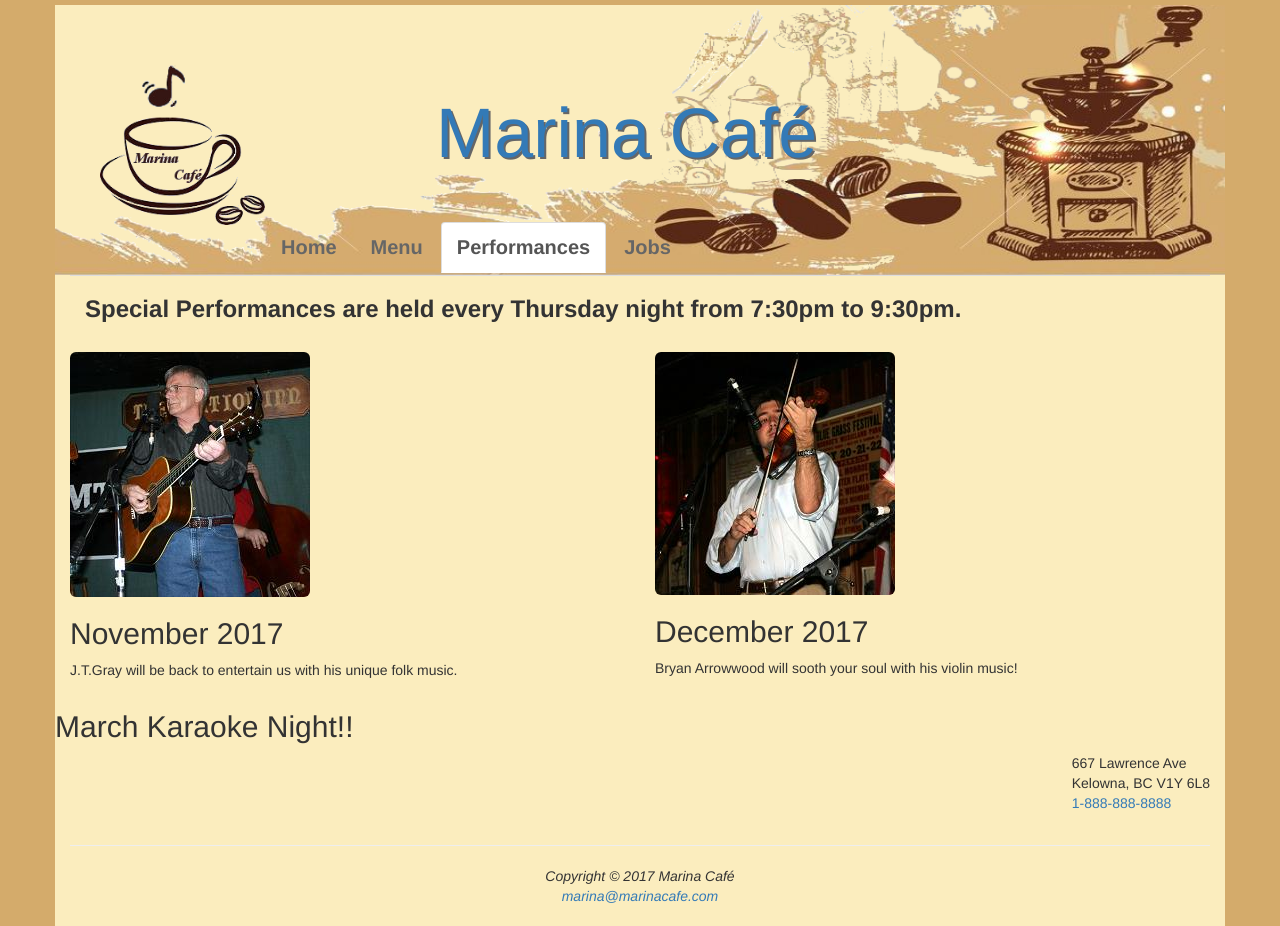
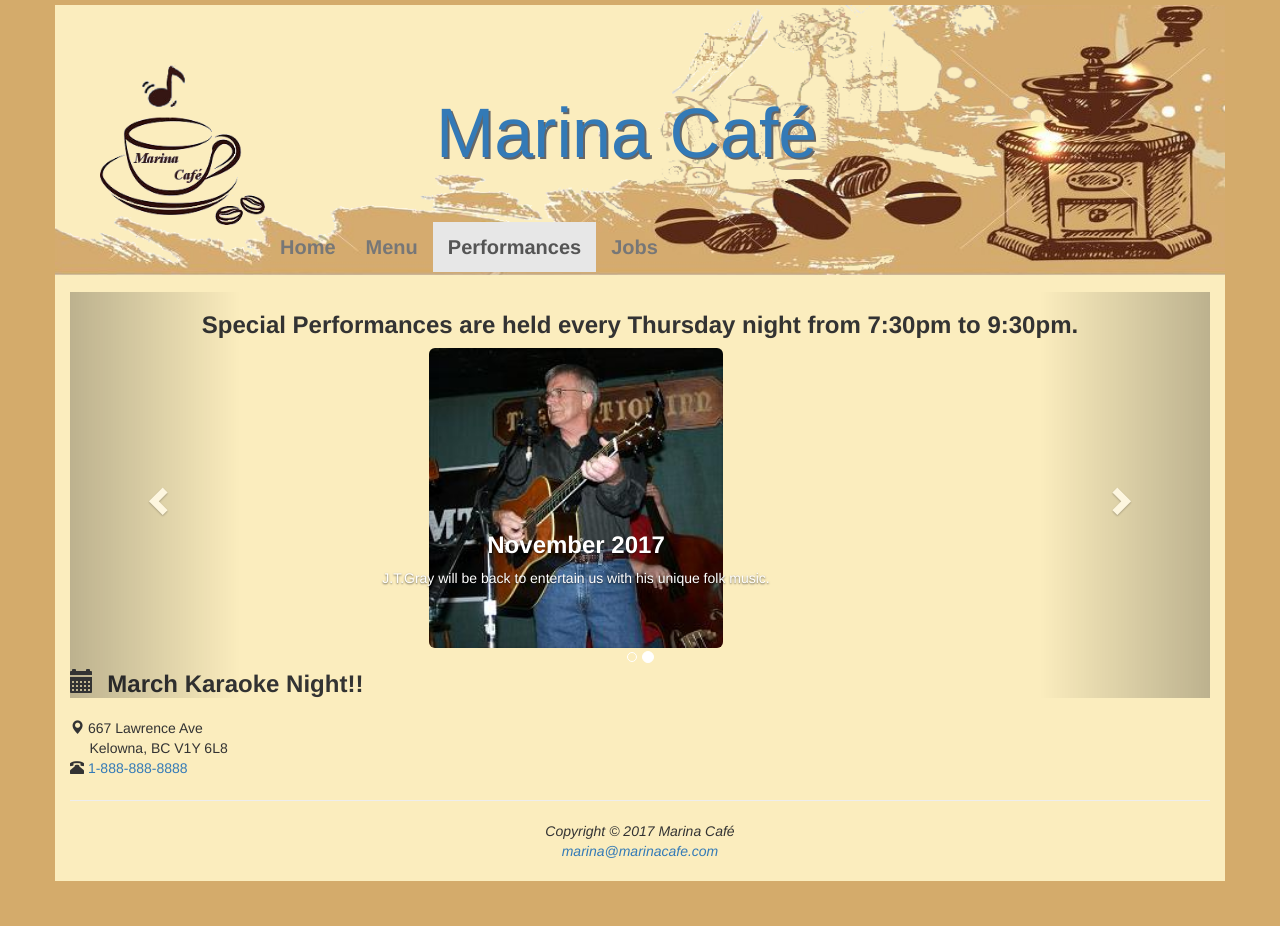
Before and after one commit to lianggnail/web_assign2, a plain HTML site: page performances.html in a window 1280 px wide. After the commit the page ends 881 px from the top, so only its background shows below. Drawn offline with nearby package versions, Linux system fonts and the light colour scheme.

Commit message:
finished performer pages

```diff
--- a/css/personalStyles.css
+++ b/css/personalStyles.css
@@ -1,35 +1,12 @@
 html{
 	background:#d4ab6b;
-}
-
-header > img {
-	float:left;
-	padding-left:30px;
-	margin-bottom:50px;
-	height:200px;
-	width:195px;
-}
-
-ul{
-	font-weight:bold;
-}
-
-li > a{
-	color:#666666;
-}
-
-h1 > a:hover{
-	text-decoration:none;
-}
-
-h3{
-	font-weight:bold;
 }
 
 body{
 	background-color:#fbedbe;
 }
 
+/*header block*/
 header{
 	padding-bottom:50px;
 	margin-left:auto;
@@ -37,24 +14,76 @@ header{
 	text-shadow:2px 2px #666666;
 }
 
+header > img {
+	float:left;
+	padding-left:30px;
+	margin-bottom:15px;
+	height:200px;
+	width:195px;
+}
+
+h1 > a:hover{
+	text-decoration:none;
+}
+
+/* navbar*/
+.navbar-default{
+	background:transparent;
+	border:transparent;
+	font-size:20px;
+}
+
+.navbar-brand{
+	font-weight:bold;
+	font-size:25px;
+}
+
+li > a{
+	font-weight:bold;
+}
+
+/*body text*/
+h3{
+	font-weight:bold;
+}
+
 aside{
-	float:right;
+	padding-top:10px;
+	float:left;
 }
 
 footer{
 	font-style:italic;
 	text-align:center;
 	padding-top: 2px;
-	margin-top:70px;
+	margin-top:50px;
 	margin-bottom:20px;
 }
 
-nav{
-	font-size:20px;
+/*performer carousel*/
+.carousel-inner{
+	text-align:center;
 }
 
+.col-xs-12 > h3{
+	text-align:center;
+}
 
-@media only screen and (min-width:900px){
+.carousel-inner > .item > .img-rounded{
+	height:300px;
+	margin:auto;
+}
+
+@media only screen and (max-width:768px){
+
+	h1{
+		text-align:center;
+		font-size:60px;
+		margin-bottom:0px;
+	}
+
+}
+@media only screen and (min-width:992px){
 
 	h1{
 	padding-top:70px;
--- a/performances.html
+++ b/performances.html
@@ -6,55 +6,88 @@
 	<meta name="viewport" content="width=device-width, initial-scale:1.0" >
 	<link rel="stylesheet" media="screen" type="text/css" href="css/bootstrap.min.css" />
 	<link rel="stylesheet" media="screen" type="text/css" href="css/personalStyles.css" />
+	<script src="https://ajax.googleapis.com/ajax/libs/jquery/3.2.1/jquery.min.js"></script>
+	<script src="js/bootstrap.min.js"></script>
 </head>
 <body class="container">
 	<header>
 		<img class="hidden-xs hidden-sm" src="images/logo.png" alt="logo" title="logo" />
 		<h1><a href="index.html">Marina Café</a></h1>
 	</header>
-	<nav>
-		<ul class="nav nav-tabs">
+	<nav class="navbar navbar-default">
+		<div class="navbar-header">
+			<a class="navbar-brand hidden-lg hidden-md">Navigation</a>
+			<button type="button" class="navbar-toggle" data-toggle="collapse" data-target=".navbar-collapse">
+				<span class="glyphicon glyphicon-menu-hamburger"></span>
+			</button>
+		</div>
+		<div class="collapse navbar-collapse">
+			<ul class="nav navbar-nav">
 				<li><a href="index.html">Home</a></li>
 				<li><a href="menu.html">Menu</a></li>
 				<li class="active"><a href="performances.html">Performances</a></li>
 				<li><a href="jobs.html">Jobs</a></li>
 			</ul>
+		</div>
 	</nav>
 	<main>
-		<section class="col-xs-12">
+		<section>
+			<div class="col-xs-12">
 					<h3>Special Performances are held every Thursday night
-			from 7:30pm to 9:30pm.</h3><br/>
-		</section>
-		<section id="performers">
-			<div class="row">
-				<div class="col-md-6">
-					<img class="img-rounded" src="images/JTGray.jpg" alt="JTGray" title="JTGray">
-					<caption class="caption">
-						<p><h2>November 2017</h2>J.T.Gray will be back to entertain us with his unique folk music.</p>
-					</caption>
+					from 7:30pm to 9:30pm.</h3>
 			</div>
-				<div class="col-md-6">
-					<img class="img-rounded" src="images/BrianArrowwood.jpg" alt="BrianArrowwood" title="BrianArrowwood">
-					<caption iv class="caption">
-						<p><h2>December 2017</h2>Bryan Arrowwood will sooth your soul with his violin music!</p>
-					</caption>
+			<div class="carousel slide" data-ride="carousel">
+				<!--indicator-->
+				<ol class="carousel-indicators">
+					<li data-target=".carousel" data-slide-to="0" class="active"></li>
+					<li data-target=".carousel" data-slide-to="1"></li>
+				</ol>
+				<!--performer slides-->
+				<div class="carousel-inner">
+					<div class="item active">
+						<img  class="img-rounded" src="images/JTGray.jpg" alt="JTGray" />
+						<div class="carousel-caption">
+							<h3>November 2017</h3>
+							<p>J.T.Gray will be back to entertain us with his unique folk music.</p>
 						</div>
 					</div>
-			<div class="row">
-				<h2 class="col-xm-12">March Karaoke Night!!</h2>
+					<div class="item">
+						<img class="img-rounded" src="images/BrianArrowwood.jpg" alt="BrianArrowwood" />
+						<div class="carousel-caption">
+							<h3>December 2017</h3>
+							<p>Bryan Arrowwood will sooth your soul with his violin music!</p>
+						</div>
+					</div>
+				</div>
+				<!--left and right slides-->
+				<a class="left carousel-control" href=".carousel" data-slide="prev">
+					<span class="glyphicon glyphicon-chevron-left"></span>
+					<span class="sr-only">Previous</span>
+				</a>
+				<a class="right carousel-control" href=".carousel" data-slide="next">
+					<span class="glyphicon glyphicon-chevron-right"></span>
+					<span class="sr-only">Next</span>
+				</a>
+				<!--up coming event-->
+				<div>
+					<h3><span class="glyphicon glyphicon-calendar"></span>
+						&nbsp;March Karaoke Night!!
+					</h3>
+				</div>
 			</div>
 		</section>
 		<aside id="location">
-			<p>667 Lawrence Ave<br/>
-				Kelowna, BC V1Y 6L8<br>
+			<p><span class="glyphicon glyphicon-map-marker"></span>
+				667 Lawrence Ave<br/>
+				&nbsp;&nbsp;&nbsp;&nbsp;&nbsp;Kelowna, BC V1Y 6L8<br>
+				<span class="glyphicon glyphicon-phone-alt"></span>
 				<a href="tel:1-888-888-8888">1-888-888-8888</a>
 			</p>
-		</aside>
+		</aside><br/>
 	</main>
 	<footer><hr/>
 		Copyright &copy; 2017 Marina Café<br/>
 		<a href='mailto&#58;m&#97;%&#55;2&#105;n&#97;%40mar%69nacafe&#46;com'>&#109;arin&#97;&#64;mari&#110;ac&#97;f&#101;&#46;com</a>
 	</footer>
-
 </body>
 </html>
```
Also changed, not shown: index.html (+20 -10 lines), jobs.html (+21 -11 lines), menu.html (+20 -10 lines), readme.txt. Lines whose indentation alone changed are shown as unchanged.
